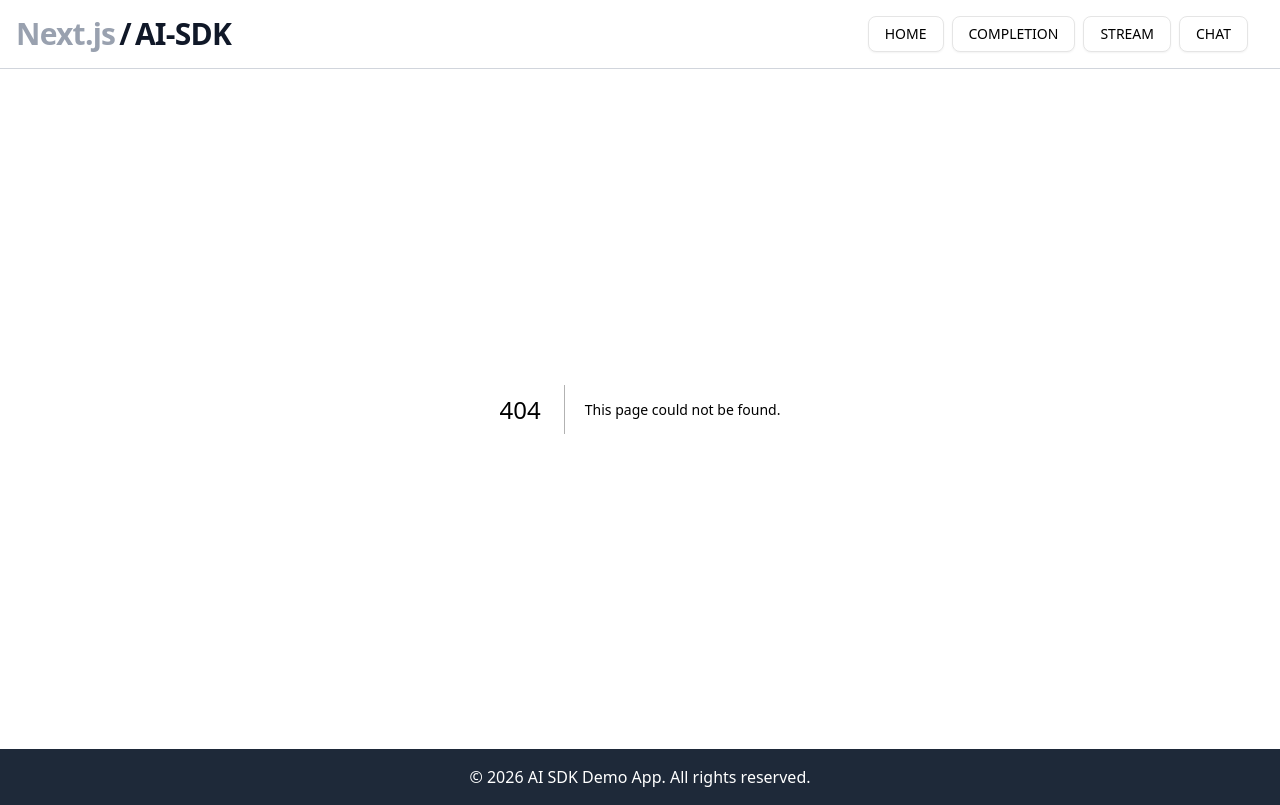
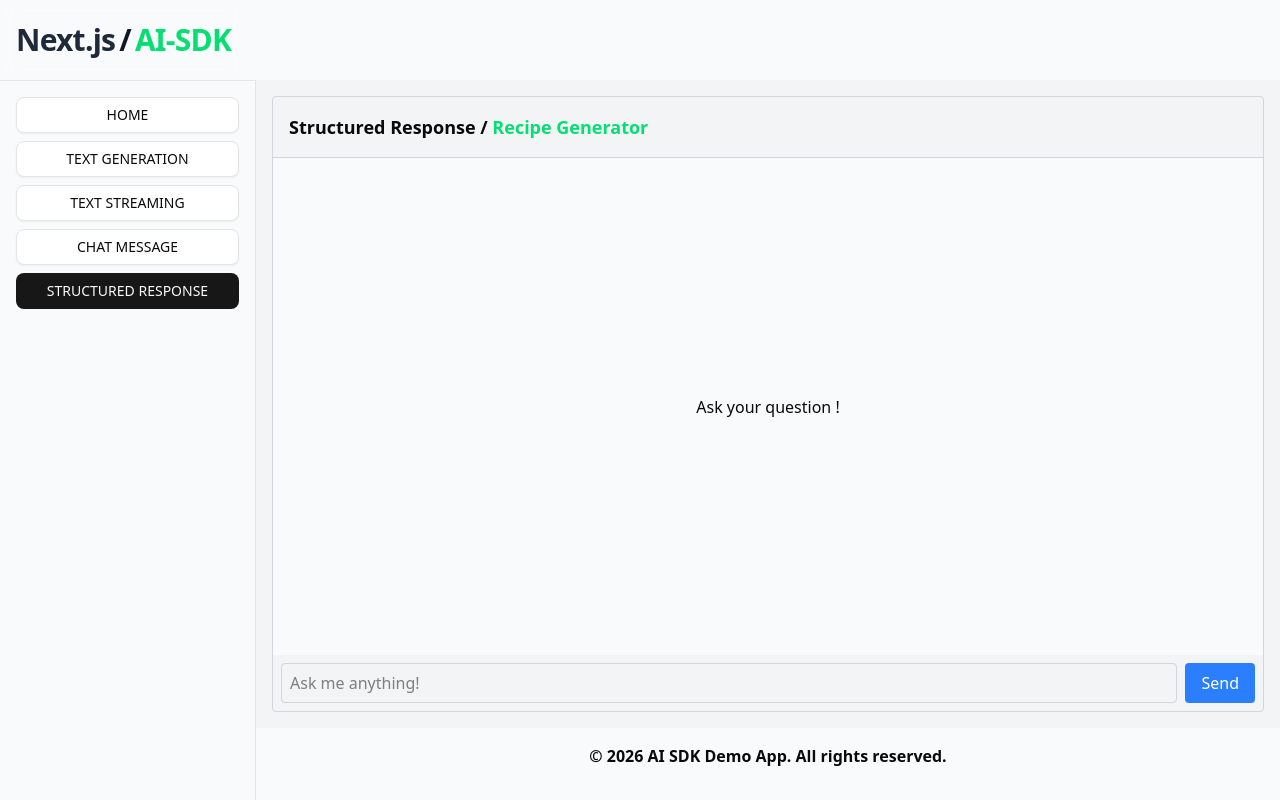
Before and after one commit to Harsh531/vercel-ai-sdk-next-ts, a Next.js app: page /ui/generate-object in a window 1280 px wide. Before the commit this address had no page. Built offline with nearby package versions, Linux system fonts and the light colour scheme.

Commit message:
Integrated Structured response section

```diff
--- /dev/null
+++ b/src/app/api/generate-object/route.ts
@@ -0,0 +1,31 @@
+import { google } from "@ai-sdk/google";
+import { generateObject } from "ai";
+import z from "zod";
+
+const schema = z.object({
+    recipe: z.object({
+        name: z.string(),
+        ingredients: z.array(z.object({ name: z.string(), amount: z.string() })),
+        steps: z.array(z.string()),
+    }),
+})
+
+export async function POST(req: Request) {
+    try {
+        const { prompt } = await req.json();
+        const {object : {recipe}} = await generateObject({
+            model: google('gemini-2.5-flash'),
+            prompt,
+            schema
+        });
+
+        console.log(recipe, "Recipe");
+        return Response.json({ recipe });
+
+    } catch (error) {
+        if (error instanceof Error) {
+            console.log("Error generating structured object:", error.message)
+            return Response.json({ error: error.message || "Failed to generate structured object" }, { status: 500 })
+        }
+    }
+}
--- a/src/app/layout.tsx
+++ b/src/app/layout.tsx
@@ -3,6 +3,7 @@
 import "./globals.css";
 import AppBar from "../components/appbar";
 import Footer from "@/components/footer";
+import Sidebar from "@/components/sidebar";
 
 const geistSans = Geist({
   variable: "--font-geist-sans",
@@ -30,15 +31,30 @@
       <body
         className={`${geistSans.variable} ${geistMono.variable} antialiased`}
       >
-        <div className="flex-1 flex flex-col min-h-screen overflow-hidden">
+        <div className=" flex flex-col h-screen w-screen overflow-hidden bg-gray-50">
           {/* AppBar would go here */}
-          <AppBar />
+          <header className="flex h-[10dvh] w-full sticky top-0 left-0  ">
+            <AppBar />
+          </header>
 
-          <main className="relative flex-1 flex flex-col max-h-[85vh] overflow-hidden">
-            {children}
+          <main className="flex h-[90dvh] w-full ">
+            <aside className="flex flex-col h-full w-[20dvw] bg-transparent border-r border-t ">
+              <Sidebar />
+            </aside>
+
+            <main className="flex flex-col h-full w-[80dvw]">
+              <div className="relative flex flex-col h-[90dvh] w-full overflow-hidden bg-gray-100">
+                {children}
+              </div>
+
+              <footer className="flex h-[10dvh] w-full ">
+                <Footer />
+              </footer>
+            </main>
+
           </main>
 
-          <Footer />
+
         </div>
       </body>
     </html>
--- a/src/app/page.tsx
+++ b/src/app/page.tsx
@@ -1,19 +1,22 @@
+import { pages } from "@/lib/pagesList";
 import { CaseUpper, MessageSquareText, Podcast } from "lucide-react";
 import Image from "next/image";
 import Link from "next/link";
 
 export default function Home() {
+  const list = pages.map(pathData => ({ ...pathData, icon: <CaseUpper /> }));
+
   return (
     <div className="flex flex-col gap-2 min-h-full min-w-full max-w-full items-center justify-center  font-sans dark:bg-black">
 
-      <div className="flex flex-col flex-1 container max-w-7xl py-4 ">
-        <div className="grid grid-cols-3 gap-4 w-full h-full ">
+      <div className="flex flex-col flex-1 container max-w-7xl px-4 py-4 overflow-y-auto">
+        <div className="grid grid-cols-1 md:grid-cols-2 lg:grid-cols-3 xl:grid-cols-4   gap-4 w-full h-fit ">
           {
-            [{ name: "Text Completion", path: "/ui/completion" , icon : <CaseUpper />}, { name: "Text Streaming", path: "/ui/stream" , icon : <Podcast />}, { name: "Chat Message", path: "/ui/chat", icon : <MessageSquareText /> }].map(pathData => (
-              <div key={pathData.path} className="flex flex-col items-center justify-center h-56 p-4 border-2  rounded-md text-black  transition-all ease-in  hover:border-gray-800 hover:bg-amber-100" >
+            list.map(pathData => (
+              <div key={pathData.path} className="flex flex-col items-center justify-center h-56 p-4 border-2 border-gray-400 rounded-md text-black  transition-all ease-in-out  bg-white hover:text-green-400 hover:scale-105  " >
                 <Link href={pathData.path} className="uppercase font-semibold flex items-center justify-center gap-2 h-full w-full">
-                {pathData.icon}
-                {pathData.name}
+                  <span className="flex items-center justify-center p-2 rounded-full shadow bg-gray-900 text-white">{pathData.icon}</span>
+                  {pathData.name}
                 </Link>
               </div>
             ))
--- /dev/null
+++ b/src/app/ui/generate-object/page.tsx
@@ -0,0 +1,108 @@
+"use client";
+
+import { useState } from "react";
+
+export default function GenerateObjectPage() {
+  const [prompt, setPrompt] = useState(""); // user input
+  const [completion, setCompletion] = useState(null) // AI Response text
+  const [isLoading, setIsLoading] = useState(false) // loading
+  const [error, setError] = useState<string | null>(null) // error
+
+
+  const onComplete = async (e: React.FormEvent<HTMLFormElement>) => {
+    e.preventDefault();
+
+    setIsLoading(true);
+    setPrompt("")
+    try {
+      const response = await fetch("/api/generate-object", {
+        method: "POST",
+        headers: {
+          "Content-Type": "application/json"
+        },
+        body: JSON.stringify({ prompt })
+      })
+      const data = await response.json();
+
+      if (!response.ok) {
+        throw new Error(data.error || "Something went wrong")
+      }
+
+
+      // setCompletion(`Prompt: \n${prompt}\n\nResponse: \n${JSON.stringify(data.recipe)}`);
+      setCompletion(data.recipe);
+    } catch (error) {
+      setIsLoading(false);
+      setCompletion(null);
+      setError(error instanceof Error ? error.message : "Something went wrong");
+
+    } finally {
+      setIsLoading(false);
+    }
+  }
+
+  return (
+    <div className="container h-full w-full flex flex-col mx-auto p-4 overflow-hidden">
+
+      <div className="h-[80vh] flex flex-col border border-gray-300 rounded">
+
+        {/* header and message area */}
+        <div className="flex-1 flex flex-col max-h-[470vh] overflow-hidden">
+
+          <div className="flex p-4 border-b  border-gray-300">
+            <h2 className="text-lg font-semibold">Structured Response / <span className="text-green-400">Recipe Generator</span></h2>
+          </div>
+
+          <div className='flex-1 flex flex-col overflow-y-auto  bg-gray-50'>
+            {error && <div className='text-red-500 mb-4 p-4'>{error}</div>}
+            {!error && (isLoading ? (
+              <div className="flex p-4 animate-pulse">Loading...</div>
+            ) :
+              completion ? (
+                <div className="flex flex-col px-4 py-2 gap-2">
+                  <h4 className="font-semibold">{completion.name}</h4>
+
+                  <div className="flex flex-col gap-2">
+                    <h4 className="font-semibold">Ingredients:</h4>
+                    <div className="flex items-center gap-2">
+                      {completion.ingredients.map((ingredient, index) => (
+                        <div key={index} className="border rounded-sm p-2">
+                          <h4 className="font-semibold">{ingredient.name}</h4>
+                          <p>{ingredient.amount}</p>
+                        </div>
+                      ))}
+                    </div>
+                  </div>
+
+                  <div className="flex flex-col gap-2">
+                    <h4 className="font-semibold">Steps:</h4>
+                    {completion.steps.map((step, index) => (
+                      <div key={index} className="flex items-center gap-2">
+                        <h4>{index + 1}.</h4>
+                        <p>{step}</p>
+                      </div>
+                    ))}
+                  </div>
+
+                  {/* <div className='whitespace-pre-wrap px-4 py-2'>{completion}</div> */}
+                </div>
+              ) : (
+                <div className="flex-1 flex flex-col items-center justify-center p-4 ">Ask your question !</div>
+              )
+            )}
+          </div>
+        </div>
+
+        {/* input form */}
+        <form onSubmit={onComplete} className="flex flex-row gap-2 p-2">
+          <input type="text" placeholder='Ask me anything!' className="flex-1 px-2 py-1 border border-gray-300 rounded"
+            value={prompt}
+            onChange={(e) => setPrompt(e.target.value)}
+          />
+          <button type="submit" disabled={isLoading} className="bg-blue-500 text-white px-4 py-2 rounded">Send</button>
+        </form>
+      </div>
+
+    </div>
+  )
+}
--- a/src/components/Navigations.tsx
+++ b/src/components/Navigations.tsx
@@ -1,6 +1,7 @@
 "use client";
 
 import { Button } from "@/components/ui/button";
+import { pages } from "@/lib/pagesList";
 import Link from "next/link";
 import { usePathname } from "next/navigation";
 
@@ -8,11 +9,11 @@
 export default function Navigations() {
     const pathName = usePathname();
     return (
-        <div className="flex items-center gap-4 flex-1" style={{ display: pathName === "/" ? "none" : "flex" }}>
+        <div className="flex gap-4 flex-1" >
 
-            <div className="flex-1 flex  gap-2 px-4 py-0">
+            <div className="flex-1 flex flex-col  gap-2 px-0 py-0">
                 {
-                    [{ name: "Home", path: "/" }, { name: "Completion", path: "/ui/completion" }, { name: "Stream", path: "/ui/stream" }, { name: "Chat", path: "/ui/chat" }].map(pathData => (
+                    pages.map(pathData => (
                         <Button key={pathData.path} variant={pathName === pathData.path ? "default" : "outline"} asChild>
                             <Link href={pathData.path} className="uppercase">{pathData.name}</Link>
                         </Button>
--- a/src/components/appbar.tsx
+++ b/src/components/appbar.tsx
@@ -1,29 +1,29 @@
-import Navigations from "./Navigations";
+import Navigations from "./navigations";
 
 
 export default function AppBar() {
 
   return (
-    <header className="flex sticky top-0 left-0 z-50 backdrop-blur-sm items-center justify-between border-b border-gray-300 p-4">
+    <div className="flex  z-50 backdrop-blur-sm items-center justify-between  p-4">
 
       <div className="flex items-center">
         <h1 className="flex items-center gap-0 text-3xl font-bold tracking-tight text-gray-900 dark:text-gray-100">
-          <span className=" text-gray-400  dark:text-primary-400">
+          <span className=" text-gray-800  dark:text-primary-400">
             Next.js
           </span>
           <span className="px-1 text-accent-600 dark:text-accent-400">
             /
           </span>
-          <span className=" dark:text-primary-400">
+          <span className=" text-green-400 dark:text-primary-400">
             AI-SDK
           </span>
         </h1>
       </div>
 
-      <div className="">
+      {/* <div className="">
         <Navigations />
-      </div>
+      </div> */}
 
-    </header>
+    </div>
   )
 }
--- a/src/components/footer.tsx
+++ b/src/components/footer.tsx
@@ -4,9 +4,9 @@
     const year = new Date().getFullYear();
 
     return (
-        <div className="bg-gray-800 text-white py-4 px-6 relative ">
+        <div className="flex flex-1  py-4 px-6 relative ">
             <div className="container mx-auto">
-                <p className="text-center">© {year} AI SDK Demo App. All rights reserved.</p>
+                <p className="text-center font-semibold">© {year} AI SDK Demo App. All rights reserved.</p>
             </div>
         </div>
     )
--- /dev/null
+++ b/src/components/sidebar.tsx
@@ -0,0 +1,10 @@
+import React from 'react'
+import Navigations from './navigations'
+
+export default function Sidebar() {
+  return (
+    <div className='flex flex-col flex-1  px-4 py-4'>
+        <Navigations />
+    </div>
+  )
+}
--- /dev/null
+++ b/src/lib/pagesList.ts
@@ -0,0 +1,2 @@
+
+export const pages = [{name : "Home", path : "/"} , { name: "Text Generation", path: "/ui/completion", }, { name: "Text Streaming", path: "/ui/stream"}, { name: "Chat Message", path: "/ui/chat", }, { name: "Structured Response", path: "/ui/generate-object", }]
```
